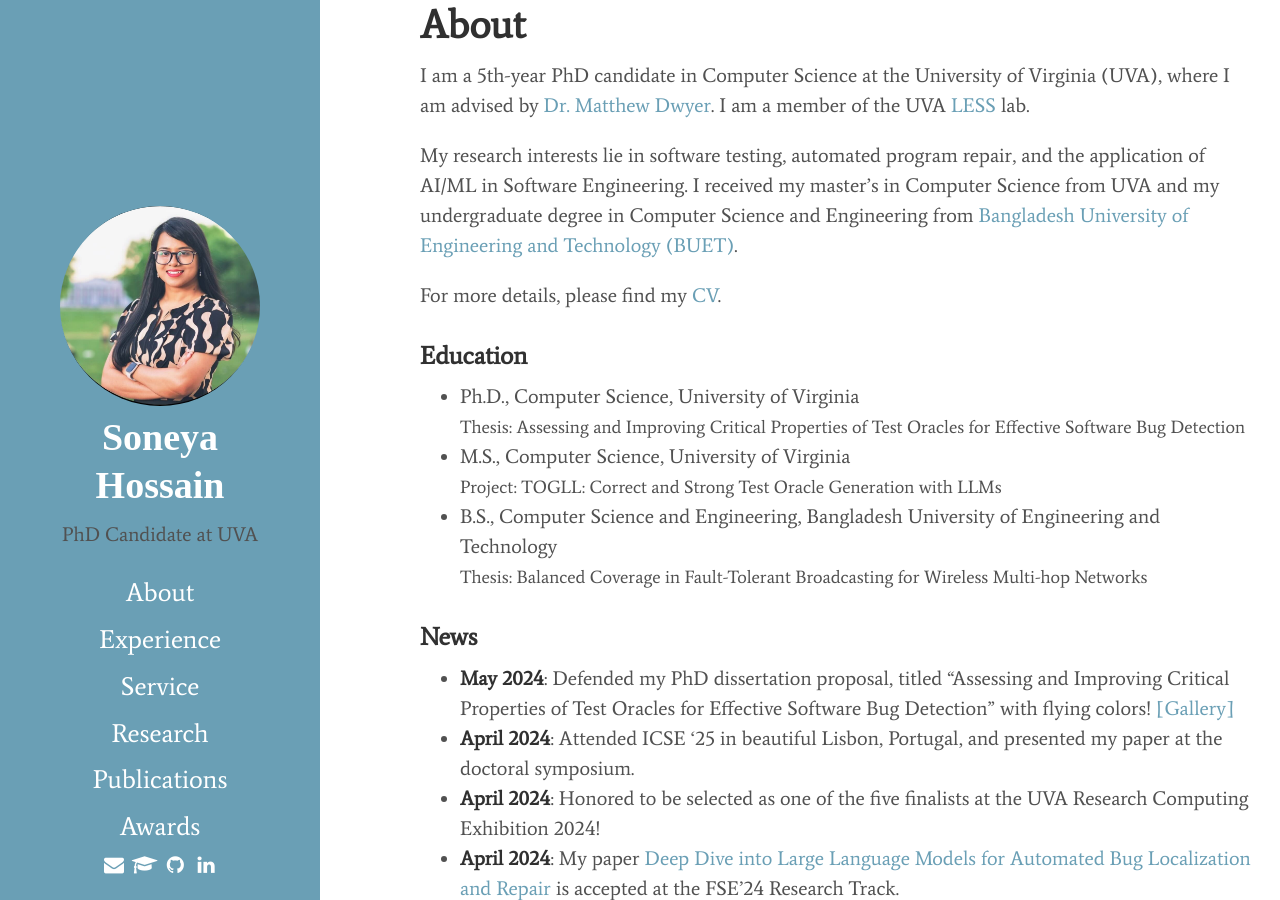
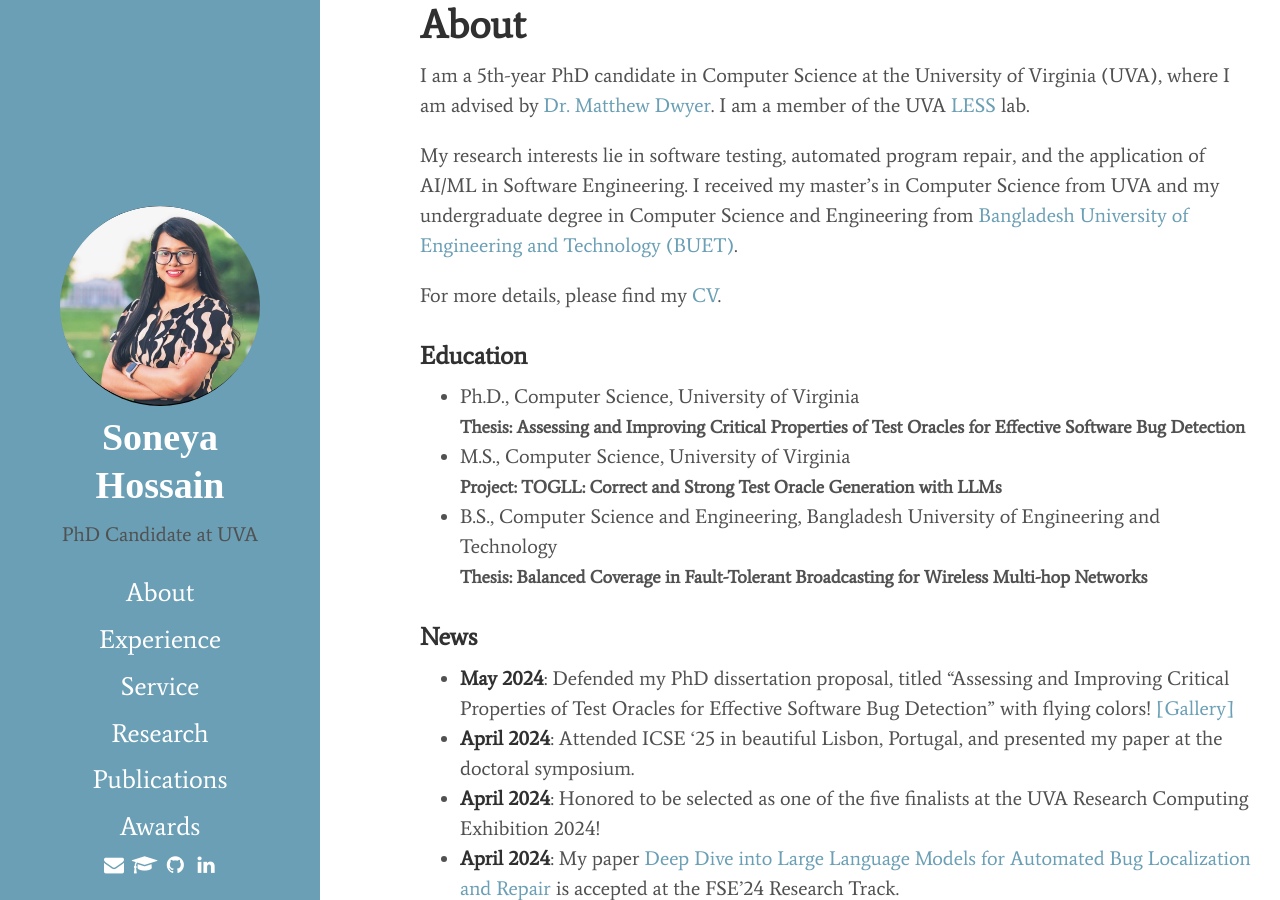
Before and after one commit to soneyahossain/soneyahossain.github.io, a Jekyll site: the page built from index.md, in a window 1280 px wide and 900 px high. Built offline with Jekyll 4.4.1, drawn with Linux system fonts in a browser that asks for light colours; cached includes are drawn as plain includes.

Commit message:
education

```diff
--- a/index.md
+++ b/index.md
@@ -13,12 +13,12 @@ For more details, please find my [CV]({{'/'|relative_url}}assets/CV/CV.pdf).
 ### Education
 
 * Ph.D., Computer Science, University of Virginia <br />
-  <font size = 4 > Thesis: Assessing and Improving Critical Properties of Test Oracles for
+  <font size = 4 style="font-weight: bold;" > Thesis: Assessing and Improving Critical Properties of Test Oracles for
 Effective Software Bug Detection</font>
 * M.S., Computer Science, University of Virginia <br />
-  <font size = 4 > Project: TOGLL: Correct and Strong Test Oracle Generation with LLMs</font>
+  <font size = 4 style="font-weight: bold;"> Project: TOGLL: Correct and Strong Test Oracle Generation with LLMs</font>
 * B.S., Computer Science and Engineering, Bangladesh University of Engineering and Technology <br />
-  <font size = 4 > Thesis: Balanced Coverage in Fault-Tolerant Broadcasting for Wireless Multi-hop Networks</font>
+  <font size = 4 style="font-weight: bold;"> Thesis: Balanced Coverage in Fault-Tolerant Broadcasting for Wireless Multi-hop Networks</font>
 
 ### News
 - **May 2024**:  Defended my PhD dissertation proposal, titled "Assessing and Improving Critical Properties of Test Oracles for
```
